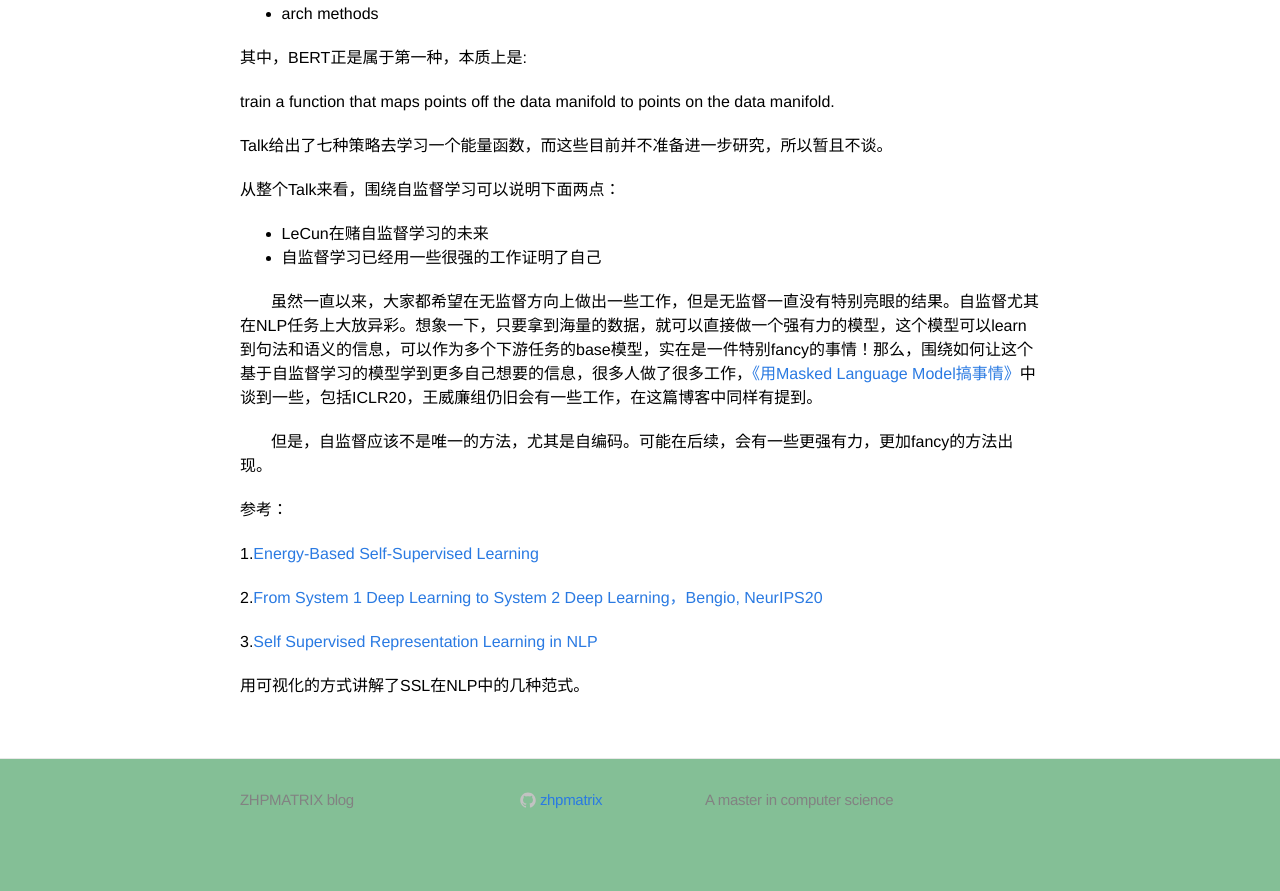
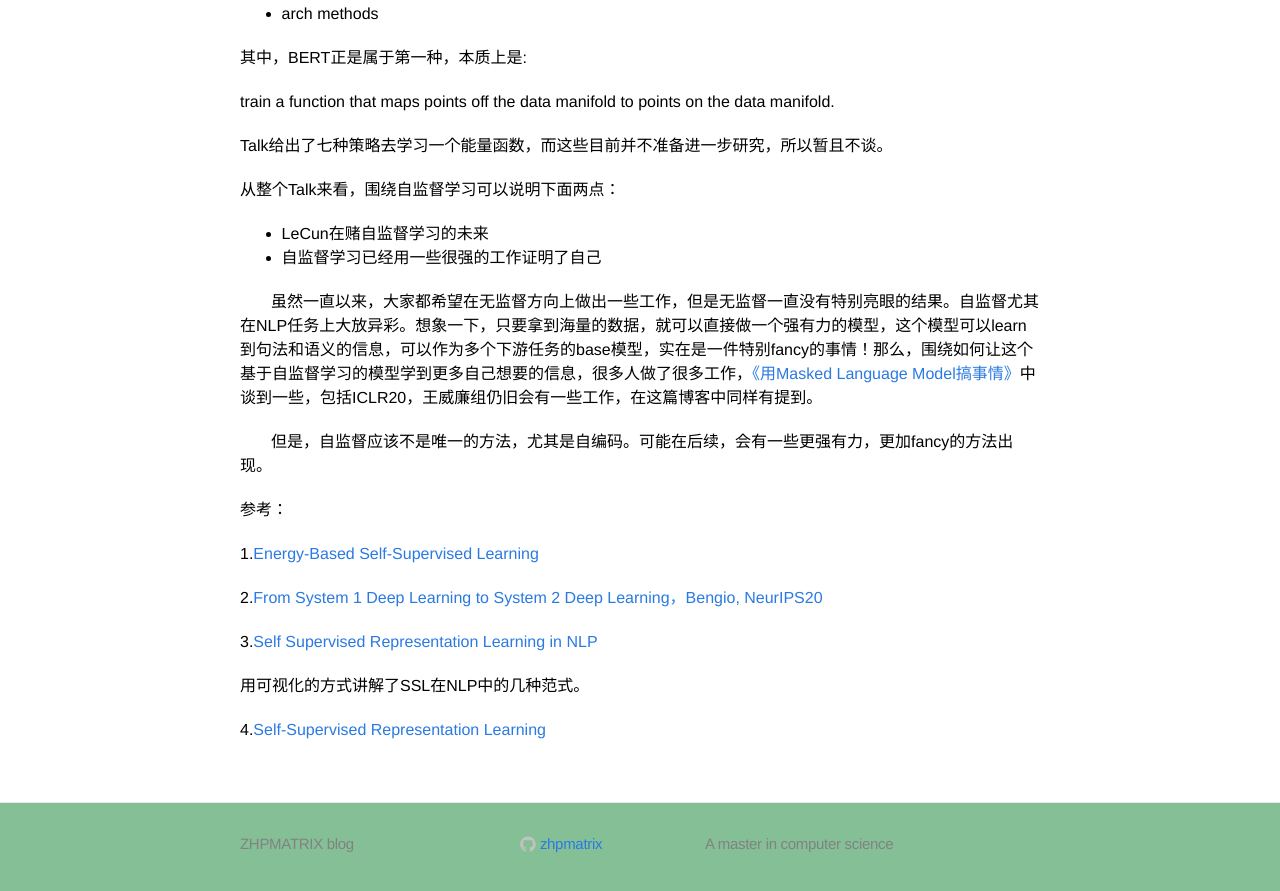
Before and after one commit to zhpmatrix/zhpmatrix.github.io, a Jekyll site: the page built from _posts/2019-12-30-lecun-talks.md, in a window 1280 px wide and 900 px high, scrolled down 1362 px. Shown: the top 891 px of the window. Built offline with Jekyll 4.4.1, drawn with Linux system fonts in a browser that asks for light colours; comment, search, counter and statistics services are not loaded; before the commit the page ends 2218 px from its top, so only the background shows below that.

Commit message:
add new ref

```diff
--- a/_posts/2019-12-30-lecun-talks.md
+++ b/_posts/2019-12-30-lecun-talks.md
@@ -80,3 +80,5 @@ Talk给出了七种策略去学习一个能量函数，而这些目前并不准
 3.[Self Supervised Representation Learning in NLP](https://amitness.com/2020/05/self-supervised-learning-nlp/)
 
 用可视化的方式讲解了SSL在NLP中的几种范式。
+
+4.[Self-Supervised Representation Learning](https://lilianweng.github.io/lil-log/2019/11/10/self-supervised-learning.html)
```
